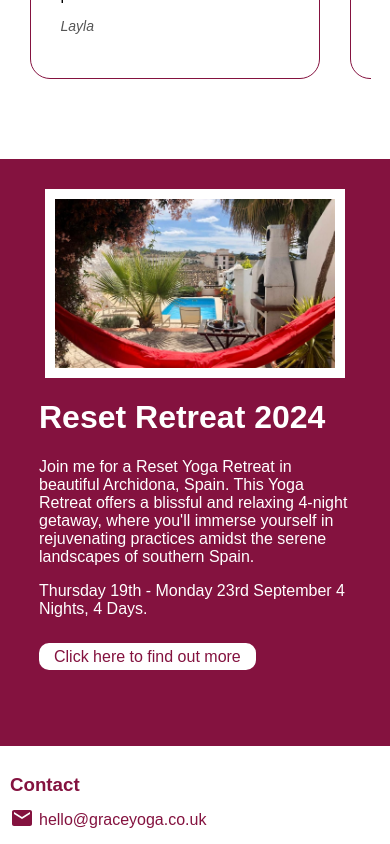
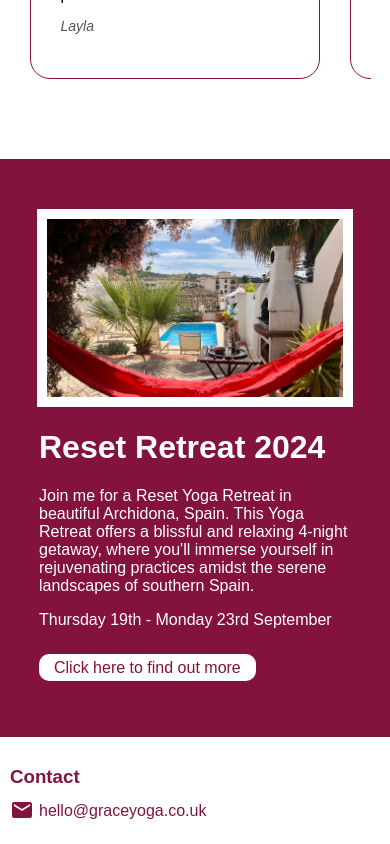
Before and after one commit to milbot1992/grace-yoga, a React (Vite) app: page / in a window 390 px wide. Shown: the part 3125-3969 px from the top of the page. Built offline with nearby package versions, Linux system fonts and the light colour scheme; a web font is replaced by a local one.

Commit message:
updated spacing

```diff
--- a/src/Components/RetreatSection.jsx
+++ b/src/Components/RetreatSection.jsx
@@ -11,7 +11,7 @@ export default function RetreatSection() {
                 <div className='retreat-text'>
                     <h1>Reset Retreat 2024</h1>
                     <p>Join me for a Reset Yoga Retreat in beautiful Archidona, Spain. This Yoga Retreat offers a blissful and relaxing 4-night getaway, where you'll immerse yourself in rejuvenating practices amidst the serene landscapes of southern Spain.</p>
-                    <p>Thursday 19th - Monday 23rd September 4 Nights, 4 Days.</p>
+                    <p>Thursday 19th - Monday 23rd September</p>
                     <p className='button'>
                         <Link to="/retreat" className="find-out-more-button">
                             Click here to find out more
--- a/src/Styling/Retreat.css
+++ b/src/Styling/Retreat.css
@@ -20,11 +20,12 @@
 
   .slick-slide img {
     width: 100%;
-    height: 60vh
+    height: 60vh;
+    margin-bottom: 20px
   }
 
   .slick-dots {
-    bottom: 15px;
+    bottom: 0px;
   }
 
   .slick-prev,
@@ -108,7 +109,7 @@
   .slick-slide img {
     width: 100%;
     height: 40vh;
-    margin-bottom: 10px
+    margin-bottom: 20px
   }
 
   .carousel-container {
@@ -123,6 +124,9 @@
 .slick-next {
     right: 30px;
 }
+.slick-dots {
+  bottom: 0px;
+}
 
 .text-section {
   padding: 0px 15px
--- a/src/Styling/RetreatSection.css
+++ b/src/Styling/RetreatSection.css
@@ -48,7 +48,11 @@
         flex-direction: column;
     }
     .retreat-image {
-        width: 90%;
+        width: 95%;
         margin-right: 0px;
+        margin-top:20px
+    }
+    .button {
+        margin-bottom: 30px;
     }
 }
```
